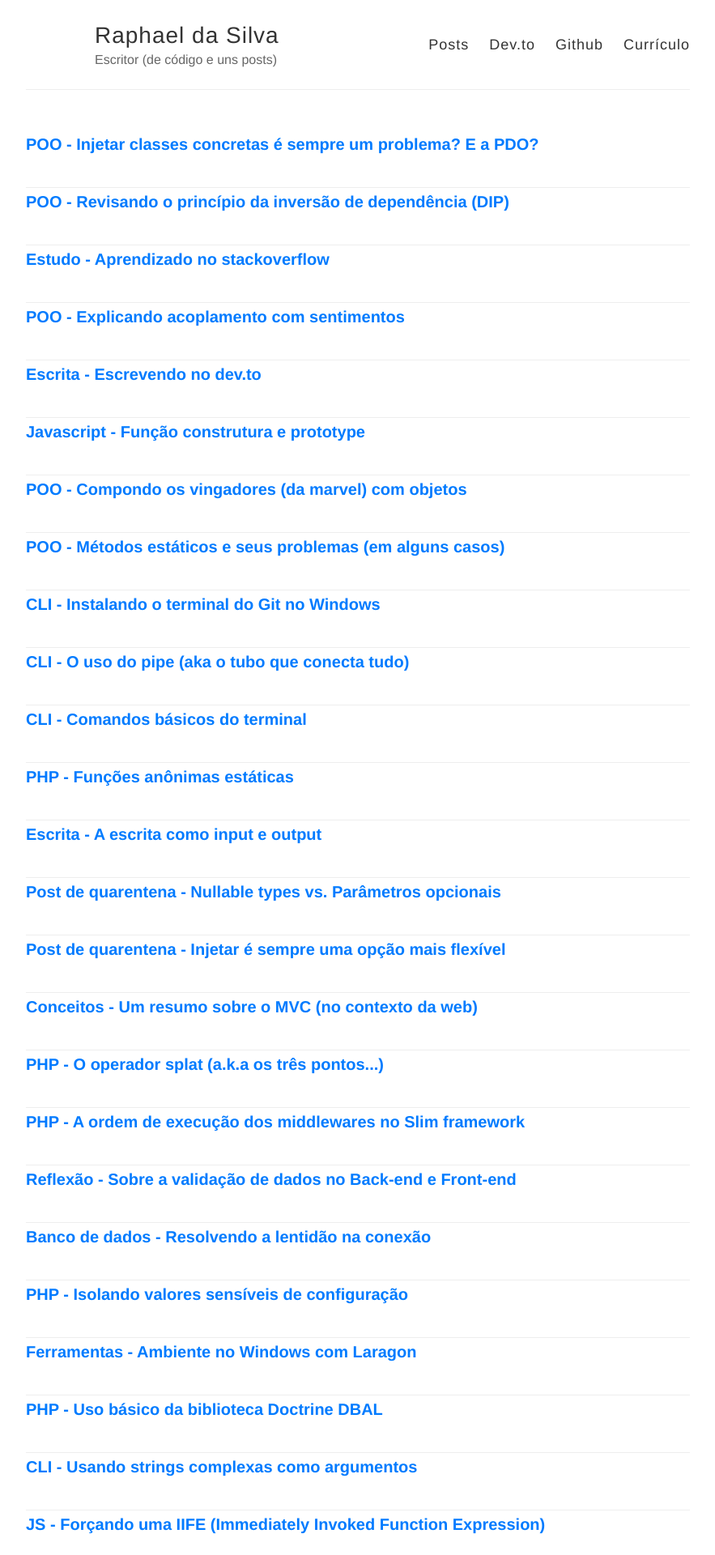
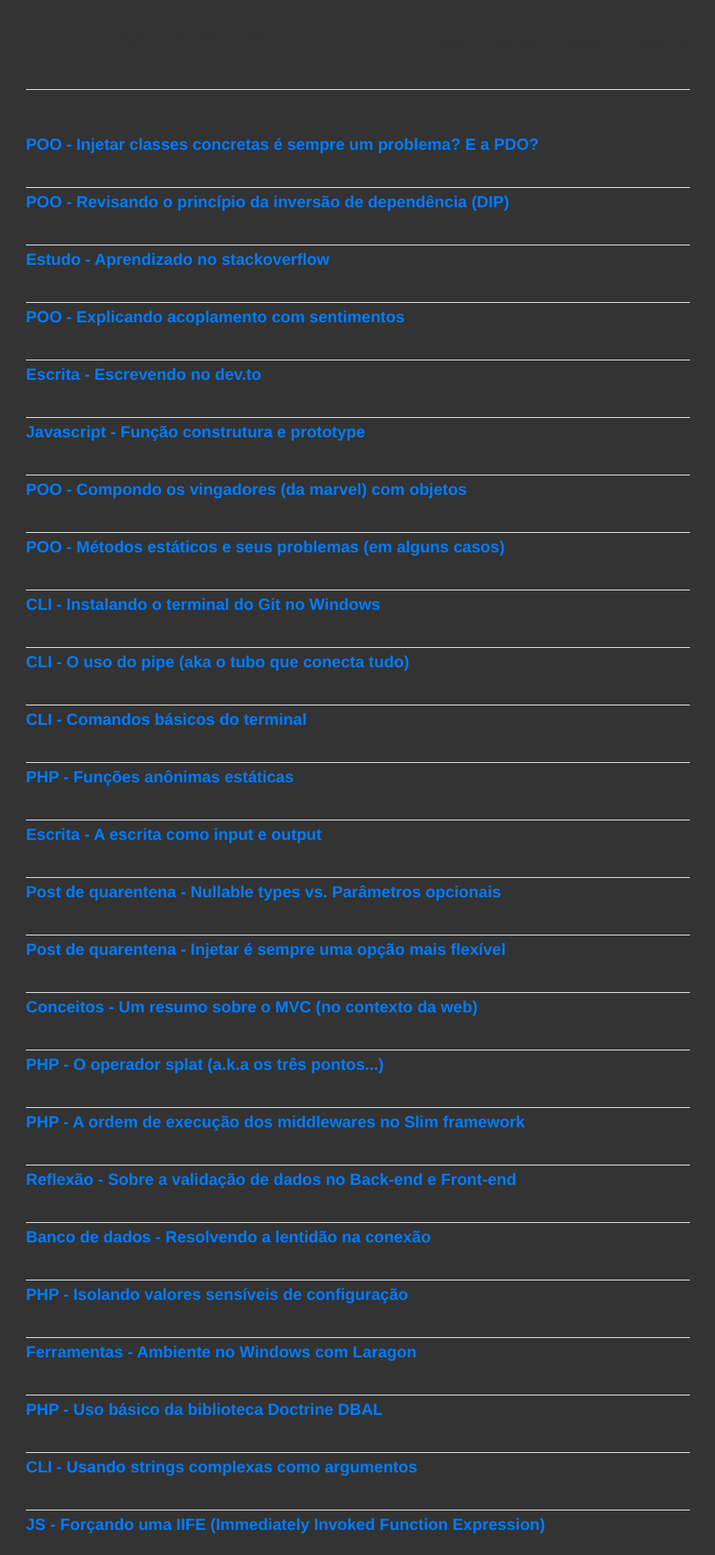
Before and after one commit to raphael-da-silva/raphael-da-silva.github.io, a Jekyll site: the page built from index.html, in a window 1280 px wide. Shown: the top 1920 px of the page at 81% size, without its empty margins (198-1081 px from the left). Built offline with Jekyll 4.4.1, drawn with Linux system fonts in a browser that asks for light colours; nearby versions of some CDN libraries.

Commit message:
Atualização na interface do blog

```diff
--- a/_config.yml
+++ b/_config.yml
@@ -3,7 +3,7 @@
 name: Raphael da Silva
 
 # Short bio or description (displayed in the header)
-description: Escritor (de código e uns posts)
+description: <?php escrever(); ?>
 
 # URL of your avatar or profile pic (you could use your GitHub profile pic)
 # avatar:
@@ -15,7 +15,7 @@
 # Includes an icon in the footer for each username you enter
 footer-links:
   dribbble:
-  email:
+  email: raphael-dasilva@outlook.com
   facebook:
   flickr:
   github: raphael-da-silva
--- a/style.scss
+++ b/style.scss
@@ -18,9 +18,9 @@
 }
 
 body {
-	background: $white;
+	background: #333333;
   font: 18px/1.4 $helvetica;
-  color: $darkGray;
+  color: #EEEEEE;
 }
 
 .container {
```
